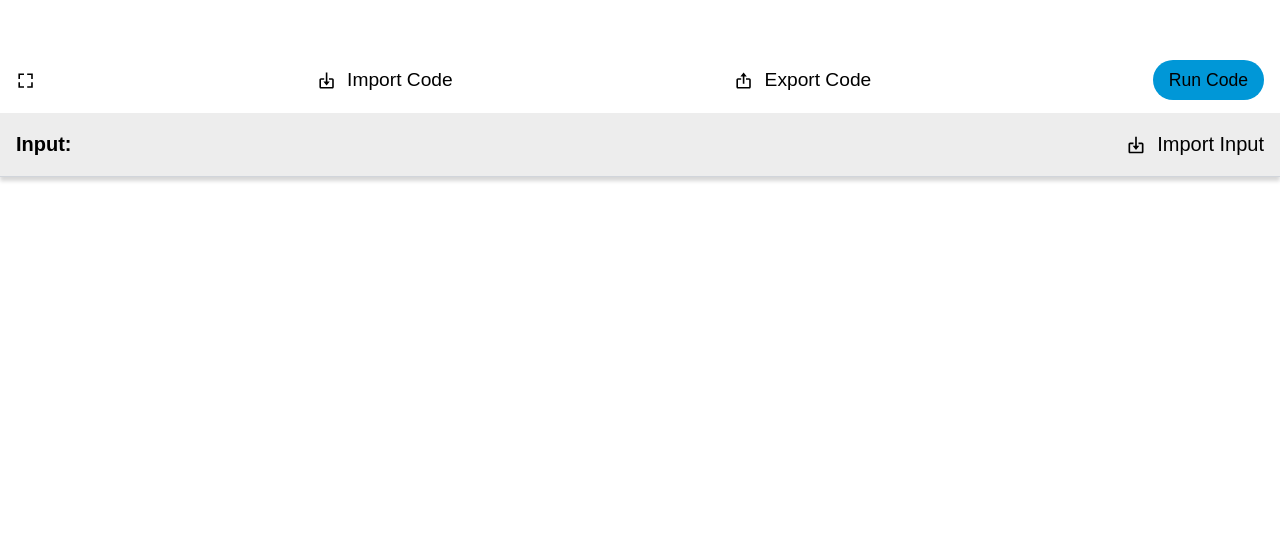
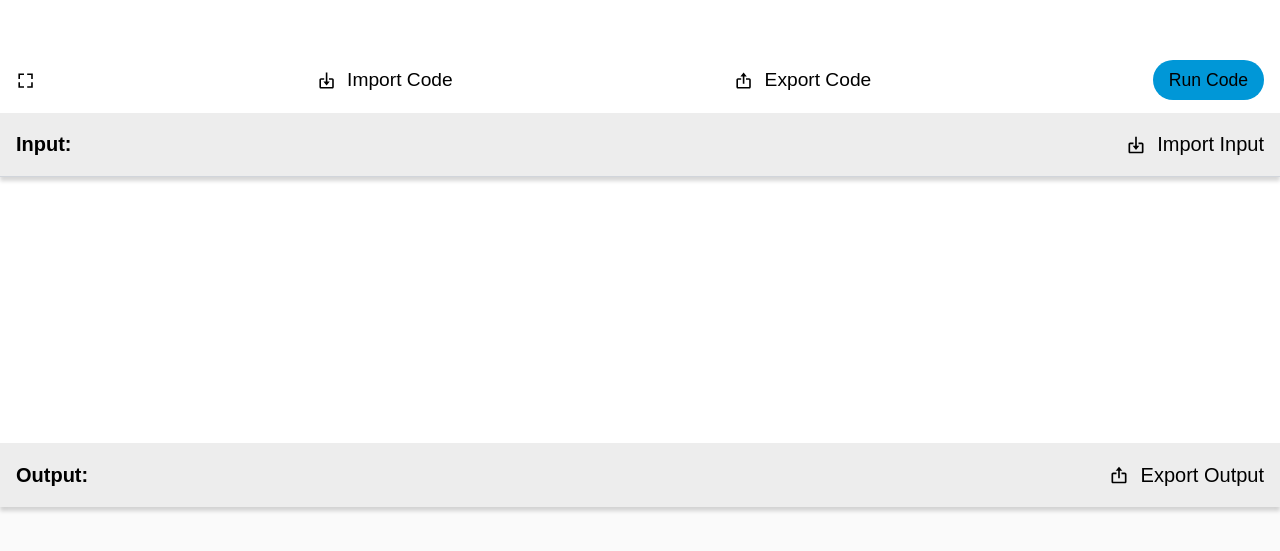
Before and after one commit to princebhayani/Code-Log, a React (Vite) app: page / in a window 1280 px wide. Shown: the part 687-1238 px from the top of the page. Built offline with nearby package versions, Linux system fonts and the light colour scheme.

Commit message:
add output console component

```diff
--- /dev/null
+++ b/src/components/OutputColsole/OutputConsole.css
@@ -0,0 +1,42 @@
+.output-console {
+    background: #fff;
+    display: flex;
+    flex-direction: column;
+}
+
+.output-console-header {
+    background: #ededed;
+    height: 4rem;
+    box-shadow: 0 4px 4px rgba(0, 0, 0, 0.16);
+    padding: 0 1rem;
+    z-index: 2;
+    font-size: 1.25rem;
+    font-weight: 700;
+    display: flex;
+    align-items: center;
+    justify-content: space-between;
+}
+
+.output-console-header input {
+    display: none;
+}
+
+.output-console-header label,
+.output-console-header a {
+    font-weight: 400;
+    display: flex;
+    align-items: center;
+    gap: 0.7rem;
+    color: black;
+}
+
+.output-console .text-area {
+    flex-grow: 1;
+    resize: none;
+    border: 0;
+    outline: 0;
+    padding: 0.25rem;
+    padding-top: 0.5rem;
+    font-size: 1.1rem;
+    min-height: 250px;
+}
--- /dev/null
+++ b/src/components/OutputColsole/OutputConsole.jsx
@@ -0,0 +1,19 @@
+import React from 'react';
+import { BiExport } from 'react-icons/bi';
+import './OutputConsole.css';
+
+const OutputConsole = () => {
+    return (
+        <div className="output-console">
+            <div className="output-console-header">
+                Output:
+                <a href={`data:text/plain;charset=utf-8,${encodeURIComponent}`} download="output.txt">
+                    <BiExport /> Export Output
+                </a>
+            </div>
+            <textarea className="text-area" disabled />
+        </div>
+    );
+};
+
+export default OutputConsole;
--- a/src/pages/CodeSpace/CodeSpace.jsx
+++ b/src/pages/CodeSpace/CodeSpace.jsx
@@ -3,6 +3,7 @@ import Navbar from '../../components/Navbar/Navbar'
 import EditContainer from '../../components/EditContainer/EditContainer'
 import "./CodeSpace.css";
 import InputConsole from '../../components/InputConsole/InputConsole';
+import OutputConsole from '../../components/OutputColsole/OutputConsole';
 function CodeSpace() {
     return (
         <div>
@@ -11,6 +12,7 @@ function CodeSpace() {
                 <EditContainer />
                 <div className='consol-div'>
                     <InputConsole />
+                    <OutputConsole />
                 </div>
             </div>
         </div>
```
